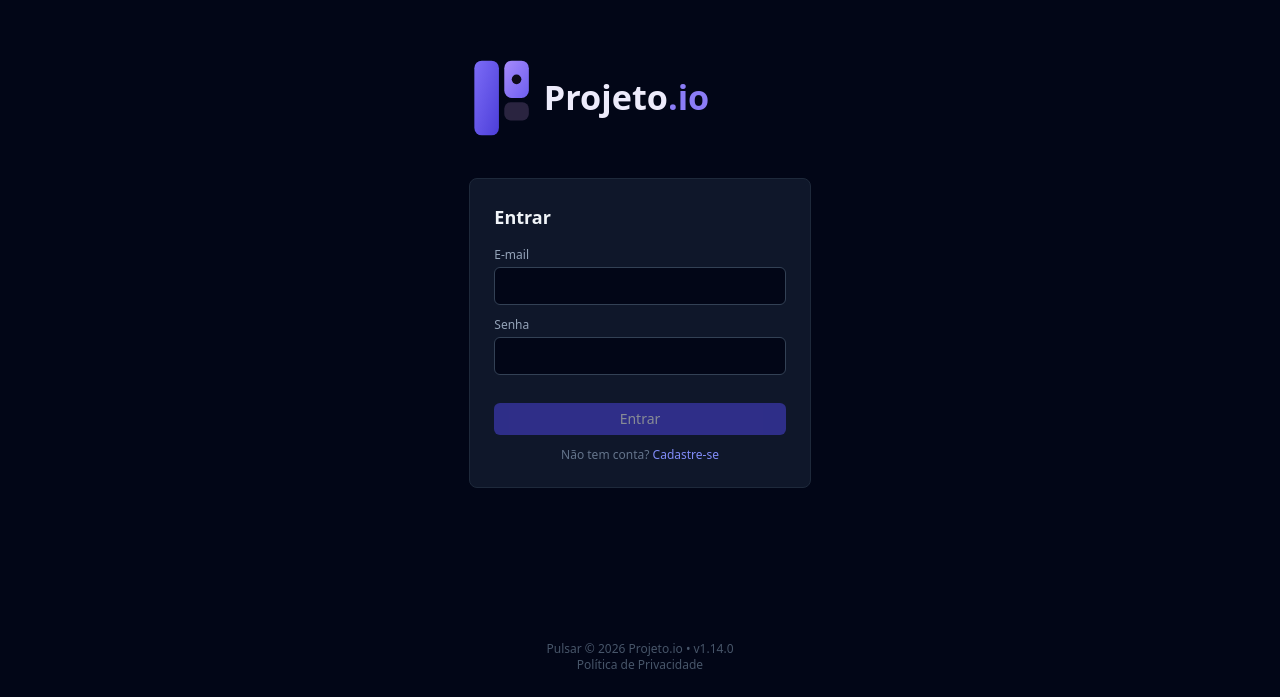
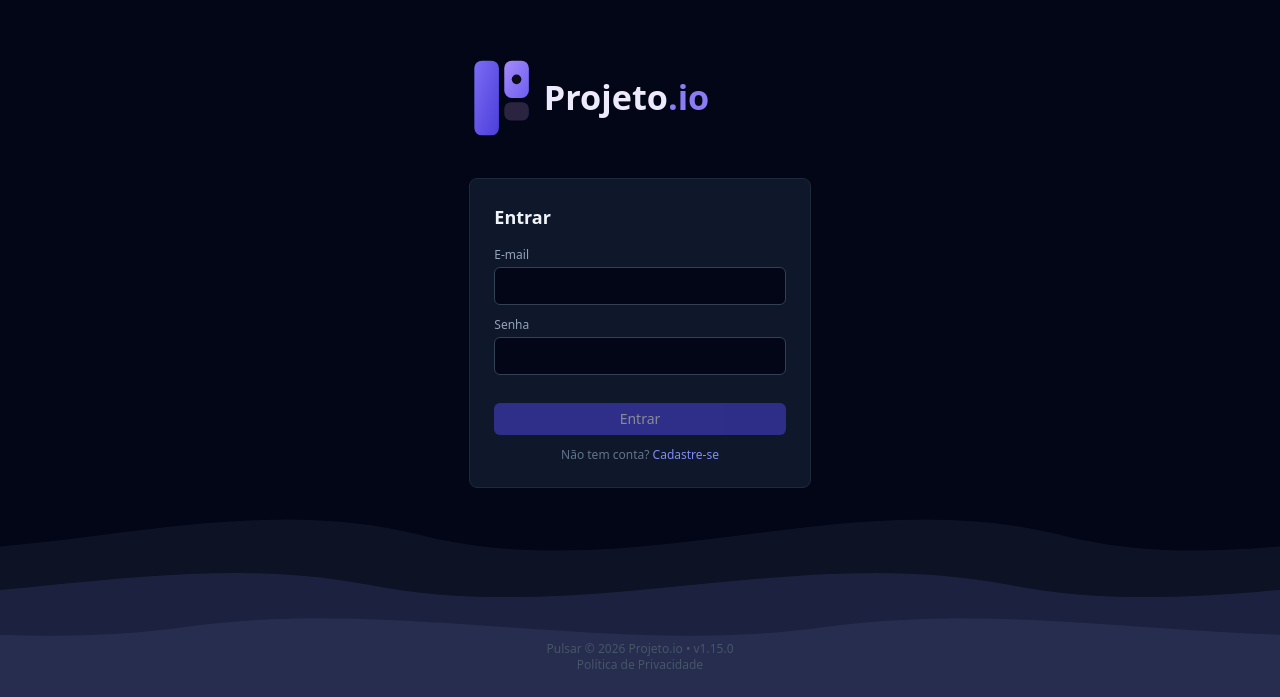
Before and after one commit to rickdeckard82/projeto.io, a React (Vite) app in the folder frontend/: page /login in a window 1280 px wide. Shown: the part 103-800 px from the top of the page. Built offline with nearby package versions, Linux system fonts and the light colour scheme; no server answers.

Commit message:
Adicionar ondas animadas no fundo das telas de autenticação
Três camadas SVG em tons de indigo com opacidade baixa (mesmo estilo do
Pulse RADIUS) no login, cadastro, confirmação de e-mail e 2FA obrigatório.
Respeita prefers-reduced-motion. Versão 1.15.0.

```diff
--- a/frontend/package.json
+++ b/frontend/package.json
@@ -1,7 +1,7 @@
 {
   "name": "pm-app-frontend",
   "private": true,
-  "version": "1.14.0",
+  "version": "1.15.0",
   "type": "module",
   "scripts": {
     "dev": "vite",
--- /dev/null
+++ b/frontend/src/components/common/AuthWaves.tsx
@@ -0,0 +1,39 @@
+/**
+ * Ondas decorativas no fundo das telas de autenticação (Login, Cadastro, Confirmação de e-mail, 2FA
+ * obrigatório). Três camadas SVG em tons de indigo com opacidade baixa, deslizando em velocidades e
+ * direções diferentes (parallax sutil). O container pai precisa de `relative overflow-hidden`, e o
+ * conteúdo da página de `relative z-10` para ficar por cima. Respeita `prefers-reduced-motion`.
+ */
+export function AuthWaves() {
+  return (
+    <div className="pointer-events-none absolute inset-0 overflow-hidden" aria-hidden="true">
+      <svg
+        className="animate-wave-drift absolute bottom-0 left-0 h-56 w-[200%] text-indigo-400/[0.12]"
+        style={{ animationDuration: '26s' }}
+        viewBox="0 0 2880 320"
+        preserveAspectRatio="none"
+        fill="currentColor"
+      >
+        <path d="M0,160 C240,220 480,100 720,160 C960,220 1200,100 1440,160 C1680,220 1920,100 2160,160 C2400,220 2640,100 2880,160 L2880,320 L0,320 Z" />
+      </svg>
+      <svg
+        className="animate-wave-drift absolute bottom-0 left-0 h-40 w-[200%] text-indigo-300/[0.08]"
+        style={{ animationDuration: '38s', animationDirection: 'reverse' }}
+        viewBox="0 0 2880 320"
+        preserveAspectRatio="none"
+        fill="currentColor"
+      >
+        <path d="M0,180 C240,120 480,240 720,180 C960,120 1200,240 1440,180 C1680,120 1920,240 2160,180 C2400,120 2640,240 2880,180 L2880,320 L0,320 Z" />
+      </svg>
+      <svg
+        className="animate-wave-drift absolute bottom-0 left-0 h-72 w-[200%] text-indigo-200/[0.06]"
+        style={{ animationDuration: '32s' }}
+        viewBox="0 0 2880 320"
+        preserveAspectRatio="none"
+        fill="currentColor"
+      >
+        <path d="M0,140 C240,200 480,80 720,140 C960,200 1200,80 1440,140 C1680,200 1920,80 2160,140 C2400,200 2640,80 2880,140 L2880,320 L0,320 Z" />
+      </svg>
+    </div>
+  );
+}
--- a/frontend/src/lib/appInfo.ts
+++ b/frontend/src/lib/appInfo.ts
@@ -3,4 +3,4 @@
  * `/changelog`. Ao commitar uma mudança perceptível, suba junto com uma entrada em
  * `lib/changelog.ts` e a versão em `frontend/package.json`/`backend/package.json`.
  */
-export const APP_VERSION = '1.14.0';
+export const APP_VERSION = '1.15.0';
--- a/frontend/src/lib/changelog.ts
+++ b/frontend/src/lib/changelog.ts
@@ -16,6 +16,13 @@ export interface ChangelogEntry {
  * internas sem efeito perceptível (refatoração, ajuste de tsconfig, etc.) não precisam de entrada.
  */
 export const CHANGELOG: ChangelogEntry[] = [
+  {
+    version: '1.15.0',
+    date: '2026-09-25',
+    changes: [
+      'Telas de login, cadastro, confirmação de e-mail e 2FA obrigatório ganharam ondas animadas sutis no fundo (desligadas quando o sistema pede movimento reduzido).',
+    ],
+  },
   {
     version: '1.14.0',
     date: '2026-09-06',
--- a/frontend/src/pages/LoginPage.tsx
+++ b/frontend/src/pages/LoginPage.tsx
@@ -4,6 +4,7 @@ import { useAuth } from '../auth/AuthContext';
 import { resendVerification } from '../api/auth';
 import { Button } from '../components/common/Button';
 import { Turnstile, turnstileEnabled } from '../components/common/Turnstile';
+import { AuthWaves } from '../components/common/AuthWaves';
 import logo from '../assets/projeto-io-logo.svg';
 import { APP_VERSION } from '../lib/appInfo';
 
@@ -76,8 +77,9 @@ export function LoginPage() {
   };
 
   return (
-    <div className="flex h-screen flex-col items-center">
-      <div className="flex flex-1 flex-col items-center justify-center gap-8">
+    <div className="relative flex h-screen flex-col items-center overflow-hidden">
+      <AuthWaves />
+      <div className="relative z-10 flex flex-1 flex-col items-center justify-center gap-8">
         <img src={logo} alt="Projeto.io" className="h-24 w-auto" />
 
         {challengeToken ? (
@@ -168,7 +170,7 @@ export function LoginPage() {
         )}
       </div>
 
-      <footer className="pb-6 text-center text-xs text-slate-600">
+      <footer className="relative z-10 pb-6 text-center text-xs text-slate-600">
         Pulsar © 2026 Projeto.io • v{APP_VERSION}
         <br />
         <Link to="/privacidade" target="_blank" className="hover:text-slate-400">
--- a/frontend/src/pages/RegisterPage.tsx
+++ b/frontend/src/pages/RegisterPage.tsx
@@ -4,6 +4,7 @@ import { useAuth } from '../auth/AuthContext';
 import { resendVerification } from '../api/auth';
 import { Button } from '../components/common/Button';
 import { Turnstile, turnstileEnabled } from '../components/common/Turnstile';
+import { AuthWaves } from '../components/common/AuthWaves';
 import logo from '../assets/projeto-io-logo.svg';
 import { APP_VERSION } from '../lib/appInfo';
 
@@ -47,8 +48,9 @@ export function RegisterPage() {
   };
 
   return (
-    <div className="flex h-screen flex-col items-center">
-      <div className="flex flex-1 flex-col items-center justify-center gap-8">
+    <div className="relative flex h-screen flex-col items-center overflow-hidden">
+      <AuthWaves />
+      <div className="relative z-10 flex flex-1 flex-col items-center justify-center gap-8">
         <img src={logo} alt="Projeto.io" className="h-24 w-auto" />
 
         {submitted ? (
@@ -123,7 +125,7 @@ export function RegisterPage() {
         )}
       </div>
 
-      <footer className="pb-6 text-center text-xs text-slate-600">
+      <footer className="relative z-10 pb-6 text-center text-xs text-slate-600">
         Pulsar © 2026 Projeto.io • v{APP_VERSION}
         <br />
         <Link to="/privacidade" target="_blank" className="hover:text-slate-400">
--- a/frontend/src/pages/TwoFactorRequiredPage.tsx
+++ b/frontend/src/pages/TwoFactorRequiredPage.tsx
@@ -3,6 +3,7 @@ import { Navigate, useNavigate } from 'react-router-dom';
 import { useAuth } from '../auth/AuthContext';
 import { TwoFactorSetupDialog } from '../components/security/TwoFactorSetupDialog';
 import { Button } from '../components/common/Button';
+import { AuthWaves } from '../components/common/AuthWaves';
 import logo from '../assets/projeto-io-logo.svg';
 
 /**
@@ -39,8 +40,9 @@ export function TwoFactorRequiredPage() {
   };
 
   return (
-    <div className="flex h-screen flex-col items-center">
-      <div className="flex flex-1 flex-col items-center justify-center gap-8">
+    <div className="relative flex h-screen flex-col items-center overflow-hidden">
+      <AuthWaves />
+      <div className="relative z-10 flex flex-1 flex-col items-center justify-center gap-8">
         <img src={logo} alt="Projeto.io" className="h-24 w-auto" />
         <div className="w-full max-w-sm rounded-lg border border-slate-800 bg-slate-900 p-6">
           <h1 className="mb-2 text-lg font-semibold text-slate-100">Ative a verificação em duas etapas</h1>
--- a/frontend/src/pages/VerifyEmailPage.tsx
+++ b/frontend/src/pages/VerifyEmailPage.tsx
@@ -2,6 +2,7 @@ import { useEffect, useState } from 'react';
 import { Link, useSearchParams } from 'react-router-dom';
 import { verifyEmail } from '../api/auth';
 import { Spinner } from '../components/common/Spinner';
+import { AuthWaves } from '../components/common/AuthWaves';
 import logo from '../assets/projeto-io-logo.svg';
 import { APP_VERSION } from '../lib/appInfo';
 
@@ -31,8 +32,9 @@ export function VerifyEmailPage() {
   }, [token]);
 
   return (
-    <div className="flex h-screen flex-col items-center">
-      <div className="flex flex-1 flex-col items-center justify-center gap-8">
+    <div className="relative flex h-screen flex-col items-center overflow-hidden">
+      <AuthWaves />
+      <div className="relative z-10 flex flex-1 flex-col items-center justify-center gap-8">
         <img src={logo} alt="Projeto.io" className="h-24 w-auto" />
 
         <div className="w-full max-w-sm rounded-lg border border-slate-800 bg-slate-900 p-6 text-center">
@@ -62,7 +64,7 @@ export function VerifyEmailPage() {
         </div>
       </div>
 
-      <footer className="pb-6 text-center text-xs text-slate-600">
+      <footer className="relative z-10 pb-6 text-center text-xs text-slate-600">
         Pulsar © 2026 Projeto.io • v{APP_VERSION}
         <br />
         <Link to="/privacidade" target="_blank" className="hover:text-slate-400">
--- a/frontend/src/styles/index.css
+++ b/frontend/src/styles/index.css
@@ -55,3 +55,21 @@ body {
 .thin-scrollbar:hover::-webkit-scrollbar-thumb:hover {
   background-color: rgb(71 85 105);
 }
+
+/* Ondas decorativas no fundo das telas de autenticação (AuthWaves). */
+@keyframes wave-drift {
+  from {
+    transform: translateX(0);
+  }
+  to {
+    transform: translateX(-50%);
+  }
+}
+.animate-wave-drift {
+  animation: wave-drift linear infinite;
+}
+@media (prefers-reduced-motion: reduce) {
+  .animate-wave-drift {
+    animation: none;
+  }
+}
```
Also changed, not shown: 2 other files (tests, documents, lock files or other folders).
